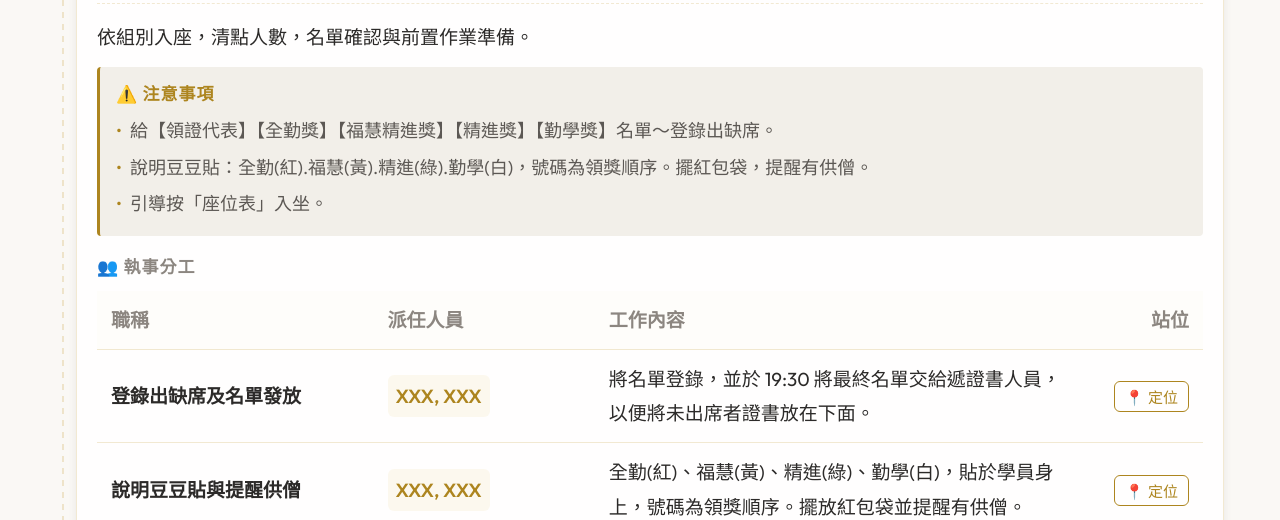
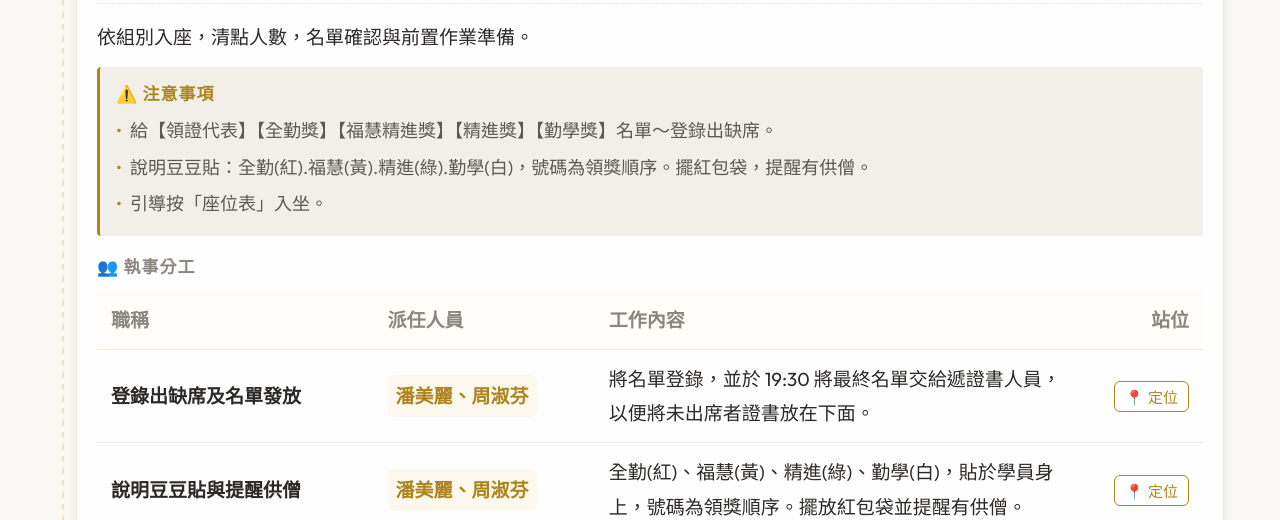
Before and after one commit to Randytsay/closing-ceremony-helper, a plain HTML site: page index.html in a window 1280 px wide. Shown: the part 432-952 px from the top of the page. Drawn offline with Linux system fonts and the light colour scheme.

Commit message:
feat: populate 56th class names and integrate actual seating chart images

```diff
--- a/data.js
+++ b/data.js
@@ -1,11 +1,14 @@
-// 普新精舍 60期夜間初級禪修班——結業典禮資料庫
+// 普新精舍 56期五晚研結業典禮 (60期夜間初級禪修班採用模組) 資料庫
 // 透過全局變數 window.CEREMONY_DATA 供 app.js 讀取，以確保能在本地 file:// 協議下直接雙擊運作。
 
 window.CEREMONY_DATA = {
-  className: "普新精舍 60期夜間初級禪修班",
+  className: "普新精舍 56期五晚研班 (60期夜初班結業採用)",
   ceremonyTitle: "結業頒證暨供燈供僧法會",
   defaultVolunteers: [
-    "永昌", "XXX", "學長團隊", "課務團隊", "全體義工團隊"
+    "陳希妍", "林晉彤", "許藝娟", "潘美麗", "周淑芬",
+    "莊淑娟", "詹瑞貞", "蘇宸語", "林詠鈴", "黃偲婷",
+    "廖淑惠", "劉美珍", "葉賢章", "蕭勝任", "曾吉田",
+    "周小紅", "賴怡芳", "葉金鳳", "邱建燁", "張文彧", "永昌"
   ],
   maps: {
     map_awards: {
@@ -34,9 +37,9 @@ window.CEREMONY_DATA = {
         "引導按「座位表」入坐。"
       ],
       roles: [
-        { id: "reg_absent", title: "登錄出缺席及名單發放", assignee: "XXX, XXX", desc: "將名單登錄，並於 19:30 將最終名單交給遞證書人員，以便將未出席者證書放在下面。" },
-        { id: "explain_stickers", title: "說明豆豆貼與提醒供僧", assignee: "XXX, XXX", desc: "全勤(紅)、福慧(黃)、精進(綠)、勤學(白)，貼於學員身上，號碼為領獎順序。擺放紅包袋並提醒有供僧。" },
-        { id: "guide_seats", title: "座椅座位引導", assignee: "XXX, XXX", desc: "引導各組學員依照座位表入座。" }
+        { id: "reg_absent", title: "登錄出缺席及名單發放", assignee: "潘美麗、周淑芬", desc: "將名單登錄，並於 19:30 將最終名單交給遞證書人員，以便將未出席者證書放在下面。" },
+        { id: "explain_stickers", title: "說明豆豆貼與提醒供僧", assignee: "潘美麗、周淑芬", desc: "全勤(紅)、福慧(黃)、精進(綠)、勤學(白)，貼於學員身上，號碼為領獎順序。擺放紅包袋並提醒有供僧。" },
+        { id: "guide_seats", title: "座椅座位引導", assignee: "林詠鈴、黃偲婷", desc: "引導各組學員依照座位表入座。" }
       ],
       mapId: "map_awards",
       positions: [
@@ -56,9 +59,9 @@ window.CEREMONY_DATA = {
         "全班合照時，雙手左右上下交換呈「長方形框」手勢，齊唱「照相、照相、照相.照相.照相」。"
       ],
       roles: [
-        { id: "rehearse_explain", title: "預演說明", assignee: "XXX", desc: "口頭說明流程行儀與動作要領。" },
+        { id: "rehearse_explain", title: "預演說明", assignee: "陳希妍", desc: "口頭說明流程行儀與動作要領。" },
         { id: "rehearse_demo", title: "預演動作示範", assignee: "學長團隊", desc: "示範問訊、領證、持證、齊唱「在哪裡」以及退場動線。" },
-        { id: "weina_yuezhong", title: "維那.悅眾", assignee: "XXX, XXX", desc: "負責預演及典禮過程中的梵唄領唱與木魚板眼調控。" }
+        { id: "weina_yuezhong", title: "維那.悅眾", assignee: "邱建燁、張文彧", desc: "負責預演及典禮過程中的梵唄領唱與木魚板眼調控。" }
       ],
       mapId: "map_awards",
       positions: [
@@ -78,7 +81,7 @@ window.CEREMONY_DATA = {
         "司儀呼班起立，大眾合掌恭敬迎請。"
       ],
       roles: [
-        { id: "wel_emcee", title: "司儀呼班", assignee: "XXX", desc: "主持典禮，負責呼請「恭迎住持法師、大眾法師」等號令。" }
+        { id: "wel_emcee", title: "司儀呼班", assignee: "陳希妍", desc: "主持典禮，負責呼請「恭迎住持法師、大眾法師」等號令。" }
       ],
       mapId: "map_awards",
       positions: [
@@ -98,17 +101,17 @@ window.CEREMONY_DATA = {
         "拍照時齊唱「照相、照相、照相.照相.照相」，加左右手上下交換的「長方形框」手勢。"
       ],
       roles: [
-        { id: "award_hand_cert", title: "遞證書與獎品", assignee: "XXX, XXX", desc: "由東單遞送證書＆獎品，可先放2盤在住持法師講桌上。" },
-        { id: "award_pull_line", title: "中央走道拉班", assignee: "XXX, XXX", desc: "負責中央走道拉班，拉班順序為第 1 ➡ 12 組，一組一組上台領證。" },
-        { id: "award_guide_up", title: "引導上台", assignee: "XXX", desc: "在講堂前方引導學員依序上台定位。" },
-        { id: "award_guide_down", title: "引導下台歸位", assignee: "XXX", desc: "引導拍照完學員走師父椅後方，從西單前廊出，再由講堂後門歸位。" },
-        { id: "award_cut_pos", title: "切班定位(拍照)", assignee: "XXX(東), XXX(西)", desc: "負責舞台前方東西兩側，調整學員切班與合照定位站姿。" },
-        { id: "award_check_list", title: "核對名單", assignee: "XXX, XXX", desc: "現場核對出缺席與上台名單，如有缺席者，需通知遞證書人員將其證書置底。" },
-        { id: "award_corridor_guide", title: "走廊引導", assignee: "XXX", desc: "在清淨後方及廊道引導排班的學員動線。" },
-        { id: "award_emcee", title: "司儀", assignee: "XXX", desc: "呼「第X組」出班，主持典禮節奏。" },
-        { id: "award_audio", title: "音響", assignee: "XXX, XXX", desc: "負責播放《在哪裡》歌曲，配合拉班與拍照節奏控制音量。" },
-        { id: "award_photo", title: "攝影拍照", assignee: "XXX", desc: "負責舞台合照與現場花絮拍攝。" },
-        { id: "award_light", title: "控燈", assignee: "XXX", desc: "維持大合照時講堂最佳照明亮度。" }
+        { id: "award_hand_cert", title: "遞證書與獎品", assignee: "廖淑惠、劉美珍", desc: "由東單遞送證書＆獎品，可先放2盤在住持法師講桌上。" },
+        { id: "award_pull_line", title: "中央走道拉班", assignee: "林晉彤、許藝娟", desc: "負責中央走道拉班，拉班順序為第 1 ➡ 12 組，一組一組上台領證。" },
+        { id: "award_guide_up", title: "引導上台", assignee: "黃偲婷", desc: "在講堂前方引導學員依序上台定位。" },
+        { id: "award_guide_down", title: "引導下台歸位", assignee: "林詠鈴", desc: "引導拍照完學員走師父椅後方，從西單前廊出，再由講堂後門歸位。" },
+        { id: "award_cut_pos", title: "切班定位(拍照)", assignee: "詹瑞貞(東)、蘇宸語(西)", desc: "負責舞台前方東西兩側，調整學員切班與合照定位站姿。" },
+        { id: "award_check_list", title: "核對名單", assignee: "潘美麗、周淑芬", desc: "現場核對出缺席與上台名單，如有缺席者，需通知遞證書人員將其證書置底。" },
+        { id: "award_corridor_guide", title: "走廊引導", assignee: "莊淑娟", desc: "在清淨後方及廊道引導排班的學員動線。" },
+        { id: "award_emcee", title: "司儀", assignee: "陳希妍", desc: "呼「第X組」出班，主持典禮節奏。" },
+        { id: "award_audio", title: "音響", assignee: "葉賢章、蕭勝任", desc: "負責播放《在哪裡》歌曲，配合拉班與拍照節奏控制音量。" },
+        { id: "award_photo", title: "攝影拍照", assignee: "曾吉田", desc: "負責舞台合照與現場花絮拍攝。" },
+        { id: "award_light", title: "控燈", assignee: "周小紅", desc: "維持大合照時講堂最佳照明亮度。" }
       ],
       mapId: "map_awards",
       positions: [
@@ -136,7 +139,7 @@ window.CEREMONY_DATA = {
         "全勤學員依照紅色豆豆貼順序排班，個別上台領證，分 3 梯次（12~16人/梯）上台合照。"
       ],
       roles: [
-        { id: "awards_full_check", title: "核對名單與拉班", assignee: "XXX, XXX", desc: "在清淨後方核對紅色豆貼號碼，並引導全勤學員出班集合。" }
+        { id: "awards_full_check", title: "核對名單與拉班", assignee: "潘美麗、周淑芬", desc: "在清淨後方核對紅色豆貼號碼，並引導全勤學員出班集合。" }
       ],
       mapId: "map_awards",
       positions: [
@@ -154,7 +157,7 @@ window.CEREMONY_DATA = {
         "學員依照黃色豆豆貼順序排班，個別上台領證並一起合影。"
       ],
       roles: [
-        { id: "awards_sincere_check", title: "核對名單與拉班", assignee: "XXX, XXX", desc: "在清淨後方核對黃色豆貼，引導福慧精進學員依序排班。" }
+        { id: "awards_sincere_check", title: "核對名單與拉班", assignee: "潘美麗、周淑芬", desc: "在清淨後方核對黃色豆貼，引導福慧精進學員依序排班。" }
       ],
       mapId: "map_awards",
       positions: [
@@ -171,7 +174,7 @@ window.CEREMONY_DATA = {
         "學員依照綠色豆豆貼排班，個別上台領獎與合影。"
       ],
       roles: [
-        { id: "awards_diligence_check", title: "核對名單與拉班", assignee: "XXX, XXX", desc: "後方集合精進獎學員，核對綠色豆貼引導上台。" }
+        { id: "awards_diligence_check", title: "核對名單與拉班", assignee: "潘美麗、周淑芬", desc: "後方集合精進獎學員，核對綠色豆貼引導上台。" }
       ],
       mapId: "map_awards",
       positions: [
@@ -188,7 +191,7 @@ window.CEREMONY_DATA = {
         "學員依照白色豆豆貼排班，個別上台領獎與合影（約15人合照）。"
       ],
       roles: [
-        { id: "awards_study_check", title: "核對名單與拉班", assignee: "XXX, XXX", desc: "後方集合勤學獎學員，核對白色豆貼引導上台。" }
+        { id: "awards_study_check", title: "核對名單與拉班", assignee: "潘美麗、周淑芬", desc: "後方集合勤學獎學員，核對白色豆貼引導上台。" }
       ],
       mapId: "map_awards",
       positions: [
@@ -203,13 +206,13 @@ window.CEREMONY_DATA = {
       desc: "表揚學長團隊（總學長代表領獎）與課務團隊（課務長代表領獎），團隊一起上台合照。",
       notes: [
         "學長拉班時機：全勤頒證開始，學員長就出位排班。總學長代表領獎，全體學員長一起上台合照。",
-        "課務拉班時機：全勤頒證開始，課務組就出位排班。課務長代表領獎，全體課務一起上台合照。"
+        "課務拉班時機：全勤頒證開始，課務組就出位排班.課務長代表領獎，全體課務一起上台合照。"
       ],
       roles: [
-        { id: "bodhi_pull_leader", title: "學長拉班", assignee: "XXX", desc: "於全勤獎頒發時，引導學員長團隊出位至講堂後方集合排班。" },
-        { id: "bodhi_pull_staff", title: "課務拉班", assignee: "XXX", desc: "於全勤獎頒發時，引導課務團隊出位至講堂後方集合排班。" },
+        { id: "bodhi_pull_leader", title: "學長拉班", assignee: "莊淑娟", desc: "於全勤獎頒發時，引導學員長團隊出位至講堂後方集合排班。" },
+        { id: "bodhi_pull_staff", title: "課務拉班", assignee: "莊淑娟", desc: "於全勤獎頒發時，引導課務團隊出位至講堂後方集合排班。" },
         { id: "bodhi_leader_rep", title: "總學長領獎代表", assignee: "永昌", desc: "代表全體學員長與學長團隊上台接受住持法師頒獎。" },
-        { id: "bodhi_staff_rep", title: "課務長領獎代表", assignee: "XXX", desc: "代表全體課務團隊上台接受住持法師頒獎。" }
+        { id: "bodhi_staff_rep", title: "課務長領獎代表", assignee: "課務長", desc: "代表全體課務團隊上台接受住持法師頒獎。" }
       ],
       mapId: "map_awards",
       positions: [
@@ -230,9 +233,9 @@ window.CEREMONY_DATA = {
         "時間提醒：超過 3 分鐘敲地鐘 1 聲、超過 3.5 分鐘敲 2 聲、超過 4 分鐘敲 3 聲、超過 5 分鐘連續敲。"
       ],
       roles: [
-        { id: "share_bell", title: "敲地鐘提醒", assignee: "XXX", desc: "負責計時，超過 3 分鐘敲地鐘 1 聲，之後依時限加敲，提醒發言者。" },
-        { id: "share_speakers", title: "心得分享代表", assignee: "XXX, XXX, XXX", desc: "準備心得稿，依司儀呼班上台站於法師旁分享。" },
-        { id: "share_mic", title: "遞無線麥克風", assignee: "XXX, XXX", desc: "負責遞送無線麥克風給分享學員，並在分享結束後收回。" }
+        { id: "share_bell", title: "敲地鐘提醒", assignee: "邱建燁", desc: "負責計時，超過 3 分鐘敲地鐘 1 聲，之後依時限加敲，提醒發言者。" },
+        { id: "share_speakers", title: "心得分享代表", assignee: "學員代表", desc: "準備心得稿，依司儀呼班上台站於法師旁分享。" },
+        { id: "share_mic", title: "遞無線麥克風", assignee: "林詠鈴、黃偲婷", desc: "負責遞送無線麥克風給分享學員，並在分享結束後收回。" }
       ],
       mapId: "map_awards",
       positions: [
@@ -252,9 +255,9 @@ window.CEREMONY_DATA = {
         "影片播放完畢後，開燈，恭請住持法師慈悲開示法要。"
       ],
       roles: [
-        { id: "sermon_emcee", title: "司儀呼班", assignee: "XXX", desc: "呼班起立，問訊，恭請住持法師慈悲開示。" },
-        { id: "sermon_audio", title: "音響播影片", assignee: "音響組", desc: "播放「我學佛•我分享」影片與麥克風音量調控。" },
-        { id: "sermon_light", title: "控燈(影片)", assignee: "XXX", desc: "播放影片時關燈，開示時恢復講堂明亮。" }
+        { id: "sermon_emcee", title: "司儀呼班", assignee: "陳希妍", desc: "呼班起立，問訊，恭請住持法師慈悲開示。" },
+        { id: "sermon_audio", title: "音響播影片", assignee: "葉賢章、蕭勝任", desc: "播放「我學佛•我分享」影片與麥克風音量調控。" },
+        { id: "sermon_light", title: "控燈(影片)", assignee: "周小紅", desc: "播放影片時關燈，開示時恢復講堂明亮。" }
       ],
       mapId: "map_awards",
       positions: [
@@ -277,12 +280,12 @@ window.CEREMONY_DATA = {
         "傳燈完成後，學員長將空托盤交給西單前遞燈人員。學員長自盤中取1盞燈，排成弧形站在佛前 (中央留空位)，面向大眾捧燈，大眾齊唱《獻給導師》。"
       ],
       roles: [
-        { id: "lamp_flip", title: "翻亮大眾燈", assignee: "XXX, XXX, XXX, XXX", desc: "在走廊快速將 12 盤大眾燈 (共 144 盞) 翻亮。" },
-        { id: "lamp_control", title: "控燈人員", assignee: "XXX", desc: "開始傳燈時負責關閉室內明燈、開啟大門。" },
-        { id: "lamp_tray_push", title: "遞燈托盤與推車", assignee: "XXX, XXX, XXX", desc: "清淨前門推入燈車於西單櫃前，由西單一一遞托盤上呈給師父。" },
+        { id: "lamp_flip", title: "翻亮大眾燈", assignee: "潘美麗、周淑芬、林詠鈴、黃偲婷", desc: "在走廊快速將 12 盤大眾燈 (共 144 盞) 翻亮。" },
+        { id: "lamp_control", title: "控燈人員", assignee: "周小紅", desc: "開始傳燈時負責關閉室內明燈、開啟大門。" },
+        { id: "lamp_tray_push", title: "遞燈托盤與推車", assignee: "潘美麗、周淑芬、林詠鈴、黃偲婷", desc: "清淨前門推入燈車於西單櫃前，由西單一一遞托盤上呈給師父。" },
         { id: "lamp_receiver", title: "學員長接燈傳燈", assignee: "12位學員長", desc: "東單排班上台接燈，捧回小組傳燈，最後捧1盞站在佛前 (中留空位) 帶唱。" },
-        { id: "lamp_choir_lead", title: "助唱引導", assignee: "XXX", desc: "手持無線麥克風，引導及協助大眾捧燈齊唱《獻給導師》。" },
-        { id: "lamp_collect_left", title: "收剩餘燈具", assignee: "XXX", desc: "將剩下的燈收於 1 盤，放置在禪堂大門內左側黑色座墊上，待補滿摩尼寶珠燈板空缺。" }
+        { id: "lamp_choir_lead", title: "助唱引導", assignee: "賴怡芳", desc: "手持無線麥克風，引導及協助大眾捧燈齊唱《獻給導師》。" },
+        { id: "lamp_collect_left", title: "收剩餘燈具", assignee: "詹瑞貞、蘇宸語", desc: "將剩下的燈收於 1 盤，放置在禪堂大門內左側黑色座墊上，待補滿摩尼寶珠燈板空缺。" }
       ],
       mapId: "map_lamps",
       positions: [
@@ -307,10 +310,10 @@ window.CEREMONY_DATA = {
         "大眾全體起立，雙手捧燈，跟隨住持法師一同齊聲恭誦發願文（PPT 與螢幕顯示）。"
       ],
       roles: [
-        { id: "vow_stand", title: "遞經架", assignee: "XXX", desc: "遞送住持法師與東單大眾法師的發願文經架。" },
-        { id: "vow_monk_lamp", title: "遞大眾法師燈", assignee: "XXX", desc: "遞送大眾法師水晶托盤燈具共 5 盞。" },
-        { id: "vow_abbot_lamp", title: "遞住持主法燈", assignee: "XXX", desc: "遞送住持法師黑色四方盤燈具 1 盞。" },
-        { id: "vow_mic", title: "遞麥克風", assignee: "XXX", desc: "協助呈遞無線麥克風給住持法師。" }
+        { id: "vow_stand", title: "遞經架", assignee: "林晉彤", desc: "遞送住持法師與東單大眾法師的發願文經架。" },
+        { id: "vow_monk_lamp", title: "遞大眾法師燈", assignee: "葉金鳳", desc: "遞送大眾法師水晶托盤燈具共 5 盞。" },
+        { id: "vow_abbot_lamp", title: "遞住持主法燈", assignee: "林晉彤", desc: "遞送住持法師黑色四方盤燈具 1 盞。" },
+        { id: "vow_mic", title: "遞麥克風", assignee: "林晉彤", desc: "協助呈遞無線麥克風給住持法師。" }
       ],
       mapId: "map_lamps",
       positions: [
@@ -335,19 +338,19 @@ window.CEREMONY_DATA = {
         "補燈與協助：排班人員需協助行動不便學員供燈，並在供燈結束後，使用備用燈將「摩尼寶珠板」上的 144 個空缺全部補滿。"
       ],
       roles: [
-        { id: "off_pull_hall", title: "拉班至禪堂(引導)", assignee: "XXX", desc: "帶領隊伍二路移壇，由清淨講堂走廊有序進入禪堂。" },
-        { id: "off_pull_out", title: "拉班出位", assignee: "XXX", desc: "負責在講堂出口及禪堂入口維持隊伍拉班間距與速度。" },
-        { id: "off_cut_east", title: "東前切班定位", assignee: "XXX", desc: "於禪堂前半段東單位置協助學員切班與定位。" },
-        { id: "off_cut_west", title: "西前切班定位", assignee: "XXX", desc: "於禪堂前半段西單位置協助學員切班與定位。" },
-        { id: "off_guide_east_post", title: "東後引導定位", assignee: "XXX", desc: "於禪堂後半段東側引導學員站定位置。" },
-        { id: "off_guide_west_post", title: "西後引導定位", assignee: "XXX", desc: "於禪堂後半段西側引導學員站定位置。" },
-        { id: "off_demo_east", title: "東單呼班.示範手勢", assignee: "XXX(東)", desc: "東單學員供燈供僧禮儀與手勢引導示範。" },
-        { id: "off_demo_west", title: "西單呼班.示範手勢", assignee: "XXX(西)", desc: "西單學員供燈供僧禮儀與手勢引導示範。" },
-        { id: "off_refill_lamp", title: "排燈補燈與引導", assignee: "XXX", desc: "引導供奉，並於最後將摩尼寶珠燈板上 144 盞燈全部補齊排好。" },
-        { id: "off_collect_redbag", title: "紅包收納", assignee: "XXX", desc: "備大紙袋，在供僧結束後，將盤內紅包收齊並交予指導法師。" },
-        { id: "off_control_light", title: "控燈", assignee: "XXX", desc: "於供燈、供僧法會完畢時，開啟全場照明。" },
-        { id: "off_chairs", title: "排椅/備法師椅", assignee: "XXX", desc: "負責禪堂內法師座椅的清點與排設（住持獅子座、大眾法師座椅 5 張）。" },
-        { id: "off_card_hold", title: "大合照字卡拿取", assignee: "XXX", desc: "大合照時，安排摩尼寶珠板最前方的六位學員負責拿 12 片大合照字卡。" }
+        { id: "off_pull_hall", title: "拉班至禪堂(引導)", assignee: "林晉彤", desc: "帶領隊伍二路移壇，由清淨講堂走廊有序進入禪堂。" },
+        { id: "off_pull_out", title: "拉班出位", assignee: "葉金鳳", desc: "負責在講堂出口及禪堂入口維持隊伍拉班間距與速度。" },
+        { id: "off_cut_east", title: "東前切班定位", assignee: "黃偲婷", desc: "於禪堂前半段東單位置協助學員切班與定位。" },
+        { id: "off_cut_west", title: "西前切班定位", assignee: "林詠鈴", desc: "於禪堂前半段西單位置協助學員切班與定位。" },
+        { id: "off_guide_east_post", title: "東後引導定位", assignee: "潘美麗", desc: "於禪堂後半段東側引導學員站定位置。" },
+        { id: "off_guide_west_post", title: "西後引導定位", assignee: "周淑芬", desc: "於禪堂後半段西側引導學員站定位置。" },
+        { id: "off_demo_east", title: "東單呼班.示範手勢", assignee: "詹瑞貞", desc: "東單學員供燈供僧禮儀與手勢引導示範。" },
+        { id: "off_demo_west", title: "西單呼班.示範手勢", assignee: "蘇宸語", desc: "西單學員供燈供僧禮儀與手勢引導示範。" },
+        { id: "off_refill_lamp", title: "排燈補燈與引導", assignee: "廖淑惠、莊淑娟", desc: "引導供奉，並於最後將摩尼寶珠燈板上 144 盞燈全部補齊排好。" },
+        { id: "off_collect_redbag", title: "紅包收納", assignee: "詹瑞貞、蘇宸語", desc: "備大紙袋，在供僧結束後，將盤內紅包收齊並交予指導法師。" },
+        { id: "off_control_light", title: "控燈", assignee: "周小紅", desc: "於供燈、供僧法會完畢時，開啟全場照明。" },
+        { id: "off_chairs", title: "排椅/備法師椅", assignee: "莊淑娟", desc: "負責禪堂內法師座椅的清點與排設（住持獅子座、大眾法師座椅 5 張）。" },
+        { id: "off_card_hold", title: "大合照字卡拿取", assignee: "學員代表", desc: "大合照時，安排摩尼寶珠板最前方的六位學員負責拿 12 片大合照字卡。" }
       ],
       mapId: "map_offering",
       positions: [
@@ -377,7 +380,7 @@ window.CEREMONY_DATA = {
         "保持肅靜，展現禪堂規矩與莊嚴。"
       ],
       roles: [
-        { id: "farewell_emcee", title: "司儀呼班", assignee: "XXX", desc: "呼班「恭送住持法師、大眾法師」等指令。" }
+        { id: "farewell_emcee", title: "司儀呼班", assignee: "陳希妍", desc: "呼班「恭送住持法師、大眾法師」等指令。" }
       ],
       mapId: "map_offering",
       positions: [
@@ -395,7 +398,7 @@ window.CEREMONY_DATA = {
         "各班發放證書：由各組學員長協助將全組個人的結業證書與全勤獎品等分發至學員手中。"
       ],
       roles: [
-        { id: "ann_speaker", title: "法務佈達說明", assignee: "XXX", desc: "負責宣講近期法會資訊及新班推廣事項。" },
+        { id: "ann_speaker", title: "法務佈達說明", assignee: "陳希妍", desc: "負責宣講近期法會資訊及新班推廣事項。" },
         { id: "ann_distributor", title: "個人證書分發", assignee: "各組學員長", desc: "引導學員回座後，協助將本組結業證書、全勤獎與全勤獎品一一發放給學員。" }
       ],
       mapId: "map_awards",
```
Also changed, not shown: app.js (+11 -0 lines), index.html (+18 -0 lines), 清淨配置圖.jpg (added), 2 other files.
